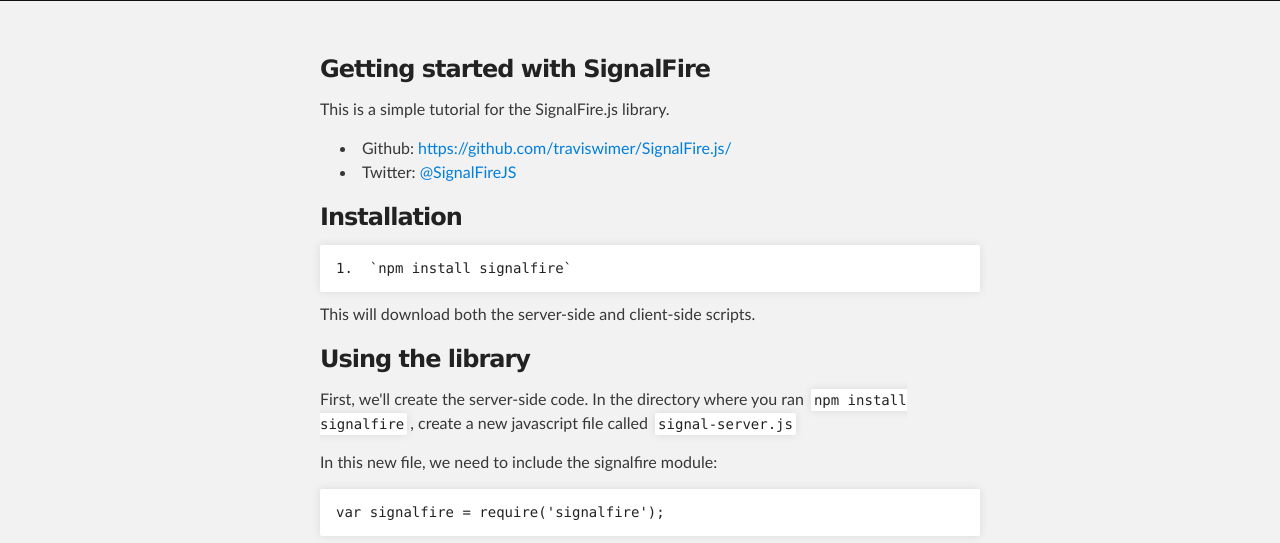
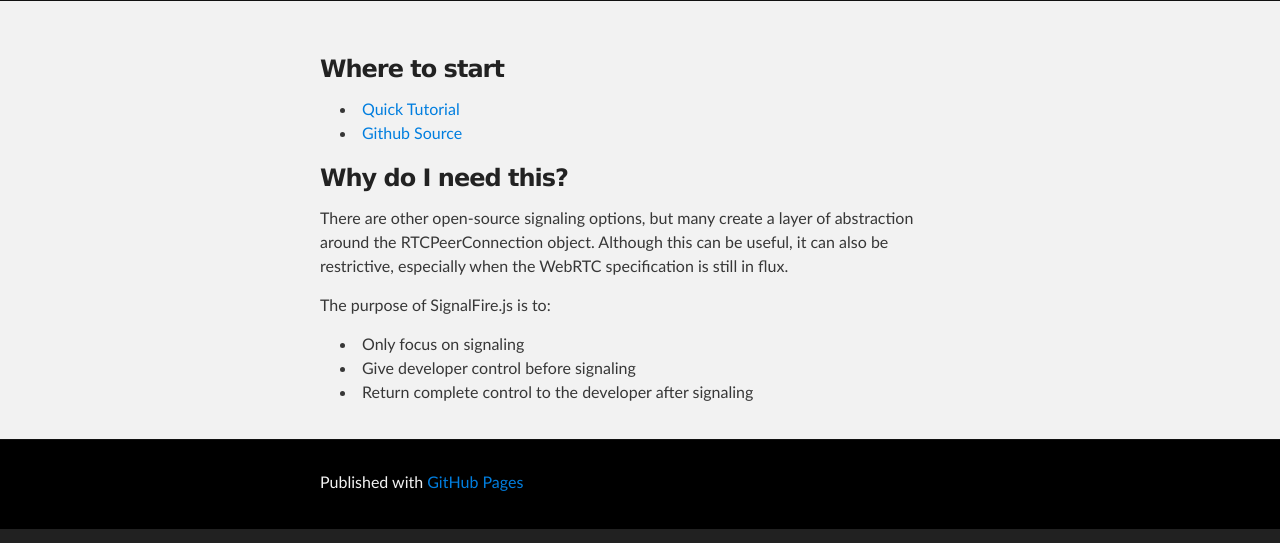
Before and after one commit to signalfirejs/signalfirejs.github.io, a plain HTML site: page index.html in a window 1280 px wide. Shown: the part 257-800 px from the top of the page. Drawn offline with Linux system fonts and the light colour scheme.

Commit message:
Created seperate page for tutorial

```diff
--- a/index.html
+++ b/index.html
@@ -29,38 +29,25 @@
     <!-- MAIN CONTENT -->
     <div id="main_content_wrap" class="outer">
       <section id="main_content" class="inner">
-        <h3>Getting started with SignalFire</h3>
 
-        <p>This is a simple tutorial for the SignalFire.js library.</p>
+        <h3>Where to start</h3>
 
         <ul>
-        <li>  Github: <a href="https://github.com/traviswimer/SignalFire.js/">https://github.com/traviswimer/SignalFire.js/</a>
-        </li>
-        <li>  Twitter: <a href="https://github.com/SignalFireJS" class="user-mention">@SignalFireJS</a>
-        </li>
-        </ul><h3>Installation</h3>
+          <li><a href="tutorial.html">Quick Tutorial</a></li>
+          <li><a href="https://github.com/traviswimer/SignalFire.js">Github Source</a></li>
+        </ul>
 
-        <pre><code>1.  `npm install signalfire`</code></pre>
+        <h3>Why do I need this?</h3>
 
-        <p>This will download both the server-side and client-side scripts.</p>
+        <p>There are other open-source signaling options, but many create a layer of abstraction around the RTCPeerConnection object. Although this can be useful, it can also be restrictive, especially when the WebRTC specification is still in flux.</p>
 
-        <h3>Using the library</h3>
+        <p>The purpose of SignalFire.js is to:</p>
 
-        <p>First, we'll create the server-side code. In the directory where you ran <code>npm install signalfire</code>, create a new javascript file called <code>signal-server.js</code></p>
-
-        <p>In this new file, we need to include the signalfire module:
-        <pre><code>var signalfire = require('signalfire');</code></pre></p>
-
-
-
-        <!-- Start client-side explaination -->
-        <p>Next we will create the client-side script, so we need to create a new HTML file and include the necessary scripts:</p>
-
-        <pre><code>&lt;script type="text/javascript" src="node_modules/signalfire/client/src/adaptor.js"&gt;&lt;/script&gt;
-&lt;script type="text/javascript" src="node_modules/signalfire/client/src/socket.io.js"&gt;&lt;/script&gt;
-&lt;script type="text/javascript" src="node_modules/signalfire/client/src/signalfire-client.js"&gt;&lt;/script&gt;</code></pre>
-
-
+        <ul>
+          <li>Only focus on signaling</li>
+          <li>Give developer control before signaling</li>
+          <li>Return complete control to the developer after signaling</li>
+        </ul>
       </section>
     </div>
 
```
Also changed, not shown: tutorial.html (added, +77 -0 lines).
